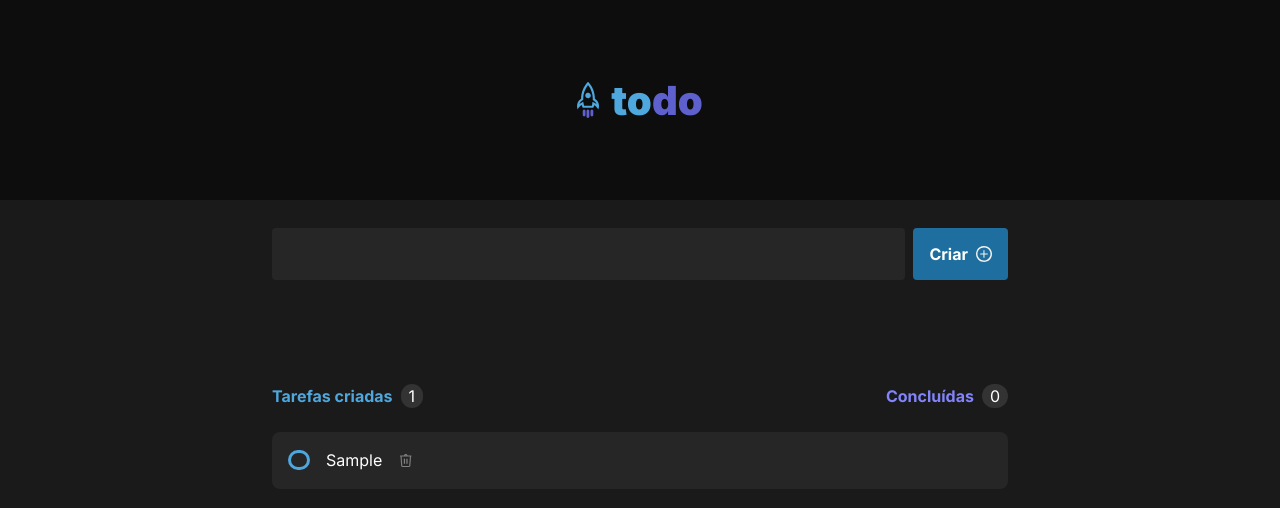
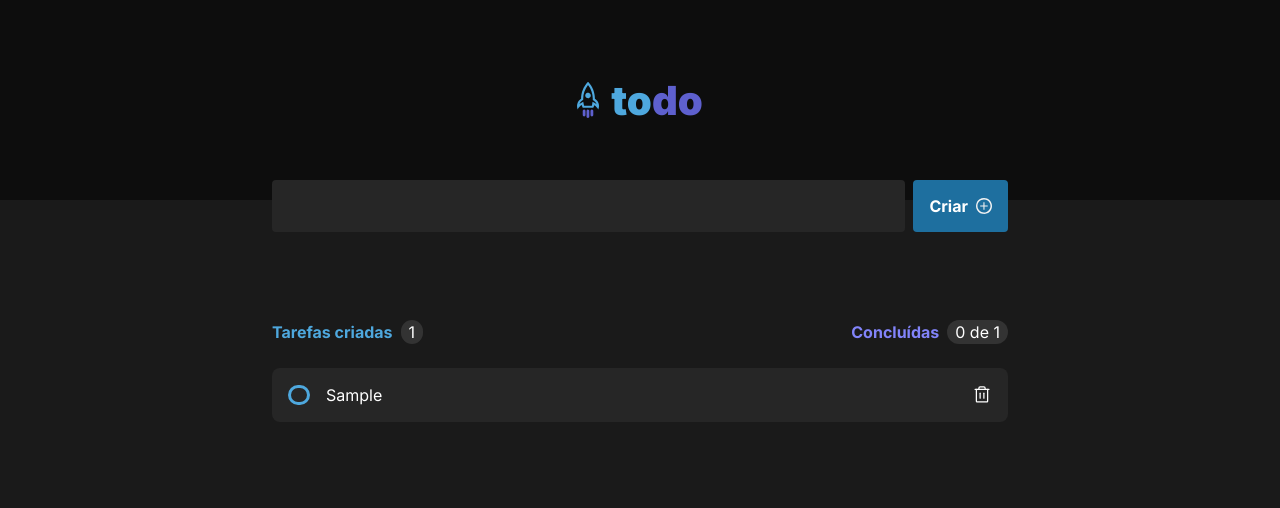
Before and after one commit to aldineifranco/desafio-praticando-conceitos, a React (Vite) app: page / in a window 1280 px wide. Both pictures are taken after typing "Sample" into the empty fields and a click on the button "Criar". Shown: the top 508 px of the page. Built offline with nearby package versions, Linux system fonts and the light colour scheme.

Commit message:
feature(compoents) Add icon Trash biblioteca Phosphor icon

```diff
--- a/package.json
+++ b/package.json
@@ -9,6 +9,7 @@
     "preview": "vite preview"
   },
   "dependencies": {
+    "phosphor-react": "^1.4.1",
     "react": "^18.2.0",
     "react-dom": "^18.2.0"
   },
--- a/src/components/ContainerTasks/ContainerTasks.tsx
+++ b/src/components/ContainerTasks/ContainerTasks.tsx
@@ -23,6 +23,15 @@ export function ContainerTasks() {
     setContadorToDoCriado(contadorToDoCriado + 1);
   }
 
+  function deleteTask(taskToDelete: string) {
+    const taskWithoutDeleteOne = toDo.filter((item) => {
+      return item !== taskToDelete;
+    });
+
+    setToDo(taskWithoutDeleteOne);
+    setContadorToDoCriado(contadorToDoCriado - 1)
+  }
+
   return (
     <>
       <section>
@@ -41,7 +50,6 @@ export function ContainerTasks() {
       </section>
 
       <section>
-        <div>
           <div className={style.headerContainer}>
             <div className={style.headerToDo}>
               <div>
@@ -50,11 +58,10 @@ export function ContainerTasks() {
               </div>
               <div>
                 <p>Concluídas</p>
-                <span>0</span>
+                <span>0 de {contadorToDoCriado}</span>
               </div>
             </div>
           </div>
-        </div>
 
         <div className={`${style.containerTasks} ${contadorToDoCriado !== 0 ? style.hidden : '' } `}>
 
@@ -72,6 +79,7 @@ export function ContainerTasks() {
           {toDo.map((item, index) => (
             <Task key={index}
               textoTarefa={item}
+              onDeleteTask={deleteTask}
             />
           ))}
         </div>
--- a/src/components/ContainerTasks/containerTasks.module.css
+++ b/src/components/ContainerTasks/containerTasks.module.css
@@ -4,7 +4,7 @@
   justify-content: center;
   align-items: center;
   width: 46rem;
-  margin: -2rem auto;
+  margin: -5rem auto 0;
 }
 
 .insertTask input {
@@ -13,6 +13,7 @@
   width: 736px;
   border-radius: 0.25rem;
   border: 0;
+
 
   font-size: 1rem;
   font-weight: 400;
@@ -55,7 +56,6 @@ section {
 }
 
 .headerContainer {
-  margin-top: 4rem;
   display: flex;
   justify-content: center;
 }
--- a/src/components/Task/Task.tsx
+++ b/src/components/Task/Task.tsx
@@ -1,15 +1,27 @@
 import style from './task.module.css';
 import Delete from '../../assets/deleteIcon.svg';
+import {Trash} from 'phosphor-react';
 import { CardToDo } from '../../interface/CardToDo';
 
-export function Task({ textoTarefa }: CardToDo) {
+export function Task({ textoTarefa, onDeleteTask }: CardToDo):JSX.Element {
+
+  function handleDeleteTask() {
+    onDeleteTask(textoTarefa);
+  }
+
+
   return (
     <div className={style.taskDefault} >
       <div className={style.checkboxContainer}>
         <input type="checkbox" />
         <label>{textoTarefa}</label>
       </div>
-      <img src={Delete} alt="icone para excluir task" />
+      <button
+        onClick={handleDeleteTask}
+        title='deletar tarefa'
+        >
+      <Trash size={20} />
+      </button>
     </div>
   )
 }
--- a/src/components/Task/task.module.css
+++ b/src/components/Task/task.module.css
@@ -1,5 +1,6 @@
 .taskDefault {
   display: flex;
+  justify-content: space-between;
   width: 46rem;
   gap: 0.75rem;
   padding: 1rem;
@@ -54,9 +55,17 @@
 }
 
 
-.taskDefault img {
-  width: 24px;
-  padding: 6px;
+.taskDefault button {
   cursor: pointer;
-  color: var(--danger);
+  transition: ease 0.5s;
+  display: flex;
+  justify-content: center;
+  align-items: center;
+  background-color: transparent;
+  border: 0;
+  color: var(--white)
 }
+
+.taskDefault > button:hover {
+  color: var(--danger)
+}
--- a/src/interface/CardToDo.ts
+++ b/src/interface/CardToDo.ts
@@ -1,3 +1,4 @@
 export interface CardToDo {
   textoTarefa: string;
+  onDeleteTask: (taskDefault: string) => void;
 }
```
Also changed, not shown: 1 other file (tests, documents, lock files or other folders).
